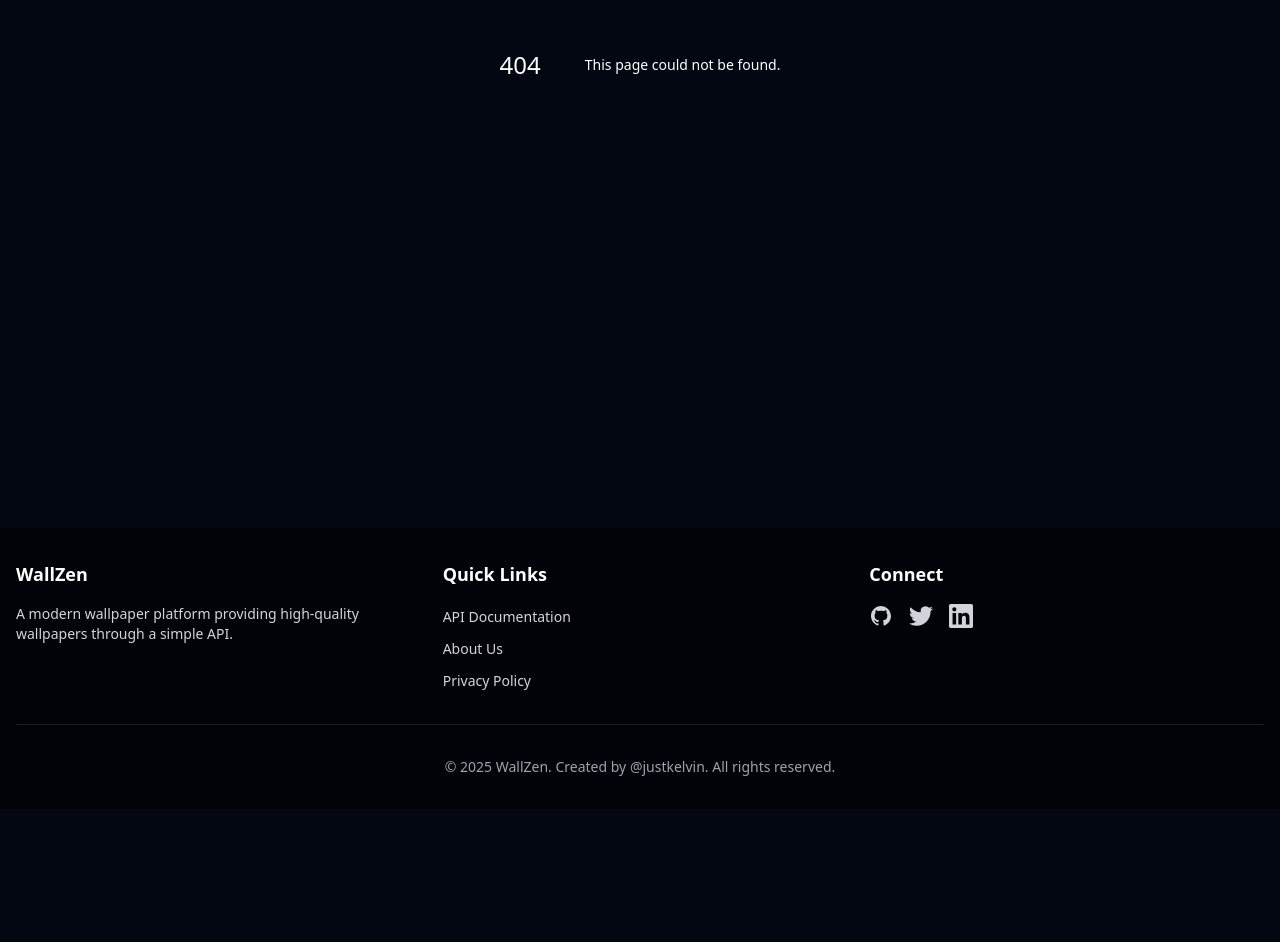
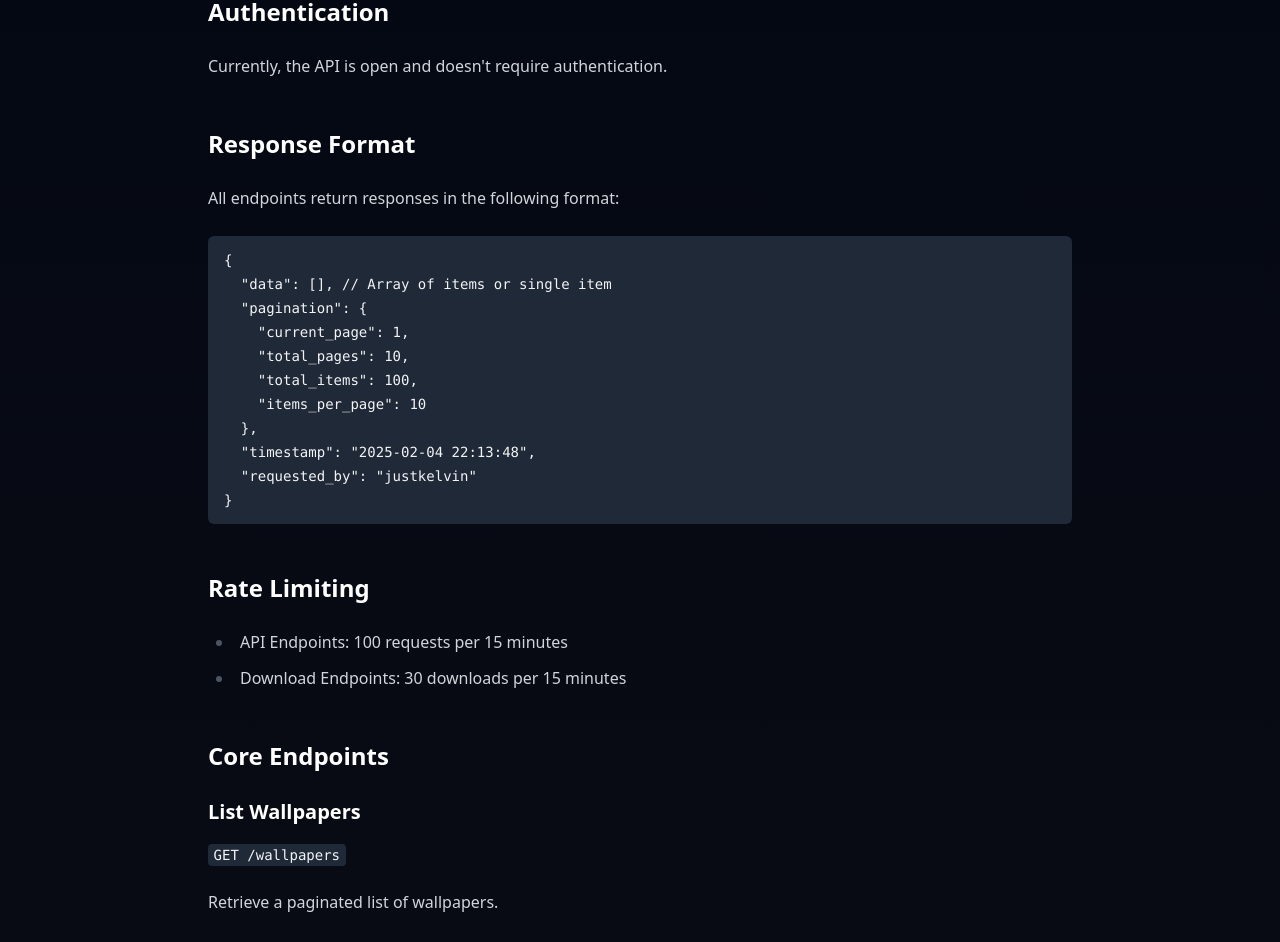
Before and after one commit to justkelvin/wallzen-ui, a Next.js app: page /api-docs in a window 1280 px wide. Before the commit this address had no page. Shown: the part 400-1342 px from the top of the page. Before the commit the page ends 1209 px from the top, so only its background shows below. Built offline with nearby package versions, Linux system fonts and the light colour scheme.

Commit message:
Add API documentation for WallZen, including endpoints, response formats, and usage examples

```diff
--- /dev/null
+++ b/app/api-docs/page.tsx
@@ -0,0 +1,243 @@
+'use client'
+import React from 'react'
+import ReactMarkdown from 'react-markdown'
+
+const TIMESTAMP = '2025-02-04 22:13:48'
+const CURRENT_USER = 'justkelvin'
+
+export default function ApiDocs() {
+    const documentation = `
+# WallZen API Documentation
+**Version:** 1.0.0
+**Last Updated:** ${TIMESTAMP}
+
+## Base URL
+\`\`\`
+http://localhost:3001/api
+\`\`\`
+
+## Authentication
+Currently, the API is open and doesn't require authentication.
+
+## Response Format
+All endpoints return responses in the following format:
+
+\`\`\`json
+{
+  "data": [], // Array of items or single item
+  "pagination": {
+    "current_page": 1,
+    "total_pages": 10,
+    "total_items": 100,
+    "items_per_page": 10
+  },
+  "timestamp": "${TIMESTAMP}",
+  "requested_by": "${CURRENT_USER}"
+}
+\`\`\`
+
+## Rate Limiting
+- API Endpoints: 100 requests per 15 minutes
+- Download Endpoints: 30 downloads per 15 minutes
+
+## Core Endpoints
+
+### List Wallpapers
+\`GET /wallpapers\`
+
+Retrieve a paginated list of wallpapers.
+
+**Query Parameters:**
+- \`page\` (optional): Page number (default: 1)
+- \`limit\` (optional): Items per page (default: 20)
+
+**Example Request:**
+\`\`\`bash
+curl http://localhost:3001/api/wallpapers?page=1&limit=10
+\`\`\`
+
+### Get Specific Wallpaper
+\`GET /wallpapers/:id\`
+
+Retrieve details for a specific wallpaper.
+
+**Example Request:**
+\`\`\`bash
+curl http://localhost:3001/api/wallpapers/17dfbd085973197275da379829d7b955
+\`\`\`
+
+## Discovery Features
+
+### Random Wallpapers
+\`GET /wallpapers/random\`
+
+Get random wallpaper(s).
+
+**Query Parameters:**
+- \`count\` (optional): Number of wallpapers to return (default: 1, max: 10)
+
+**Example Request:**
+\`\`\`bash
+curl http://localhost:3001/api/wallpapers/random?count=5
+\`\`\`
+
+### Search Wallpapers
+\`GET /wallpapers/search\`
+
+Search wallpapers by name or tags.
+
+**Query Parameters:**
+- \`query\` (required): Search term
+- \`page\` (optional): Page number (default: 1)
+- \`limit\` (optional): Items per page (default: 20)
+
+**Example Request:**
+\`\`\`bash
+curl http://localhost:3001/api/wallpapers/search?query=nature&page=1&limit=20
+\`\`\`
+
+### Filter Wallpapers
+\`GET /wallpapers/filter\`
+
+Filter wallpapers by various criteria.
+
+**Query Parameters:**
+- \`tags\` (optional): Comma-separated list of tags
+- \`colors\` (optional): Comma-separated list of colors (hex codes)
+- \`min_width\` (optional): Minimum width in pixels
+- \`max_width\` (optional): Maximum width in pixels
+- \`min_height\` (optional): Minimum height in pixels
+- \`max_height\` (optional): Maximum height in pixels
+- \`format\` (optional): File format (jpg, png, etc.)
+- \`page\` (optional): Page number (default: 1)
+- \`limit\` (optional): Items per page (default: 20)
+
+**Example Requests:**
+\`\`\`bash
+# Filter by tags
+curl http://localhost:3001/api/wallpapers/filter?tags=nature,landscape
+
+# Filter by resolution
+curl http://localhost:3001/api/wallpapers/filter?min_width=1920&min_height=1080
+
+# Filter by format
+curl http://localhost:3001/api/wallpapers/filter?format=jpg
+
+# Filter by colors
+curl http://localhost:3001/api/wallpapers/filter?colors=ff5733,2196f3
+\`\`\`
+
+## Statistics
+
+### Popular Wallpapers
+\`GET /wallpapers/popular\`
+
+Get most downloaded wallpapers.
+
+**Query Parameters:**
+- \`page\` (optional): Page number (default: 1)
+- \`limit\` (optional): Items per page (default: 20)
+
+**Example Request:**
+\`\`\`bash
+curl http://localhost:3001/api/wallpapers/popular
+\`\`\`
+
+## Image Processing
+
+### Get Preview
+\`GET /wallpapers/:id/preview\`
+
+Get an optimized preview image of a wallpaper.
+
+**Example Request:**
+\`\`\`bash
+curl http://localhost:3001/api/wallpapers/17dfbd085973197275da379829d7b955/preview
+\`\`\`
+
+### Download Wallpaper
+\`GET /wallpapers/:id/download\`
+
+Download the original wallpaper file. Subject to rate limiting.
+
+**Example Request:**
+\`\`\`bash
+curl http://localhost:3001/api/wallpapers/17dfbd085973197275da379829d7b955/download
+\`\`\`
+
+## Health Check
+
+### API Status
+\`GET /health\`
+
+Check the API status.
+
+**Example Request:**
+\`\`\`bash
+curl http://localhost:3001/api/health
+\`\`\`
+
+**Example Response:**
+\`\`\`json
+{
+  "status": "ok",
+  "timestamp": "${TIMESTAMP}",
+  "version": "1.0.0",
+  "service": "wallzen-api",
+  "wallpapers_count": 42
+}
+\`\`\`
+
+## Error Handling
+
+### Error Response Format
+\`\`\`json
+{
+  "error": "Error message here",
+  "timestamp": "${TIMESTAMP}"
+}
+\`\`\`
+
+### Common HTTP Status Codes
+- \`200\`: Success
+- \`400\`: Bad Request
+- \`404\`: Not Found
+- \`429\`: Too Many Requests
+- \`500\`: Internal Server Error
+
+## Data Types
+
+### Wallpaper Object
+\`\`\`typescript
+interface Wallpaper {
+  public_id: string;
+  name: string;
+  width: number;
+  height: number;
+  format: string;
+  created_at: string;
+  tags: string[];
+  colors: string[];
+  preview_url: string;
+  download_url: string;
+  views: number;
+  downloads: number;
+  favorites: number;
+}
+\`\`\`
+
+## Best Practices
+1. Use pagination parameters to limit response size
+2. Implement rate limiting in your applications
+3. Cache responses when appropriate
+4. Handle errors gracefully
+`
+
+    return (
+        <div className="container mx-auto px-4 py-8 max-w-4xl">
+            <div className="prose prose-invert prose-pre:bg-gray-800 prose-pre:text-gray-100 prose-code:text-gray-100 prose-headings:text-white prose-strong:text-white prose-a:text-blue-400 max-w-none">
+                <ReactMarkdown>{documentation}</ReactMarkdown>
+            </div>
+        </div>
+    )
+}
```
